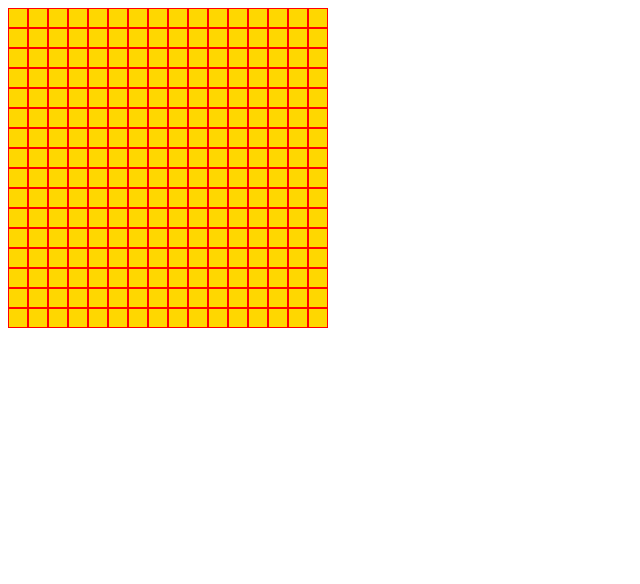
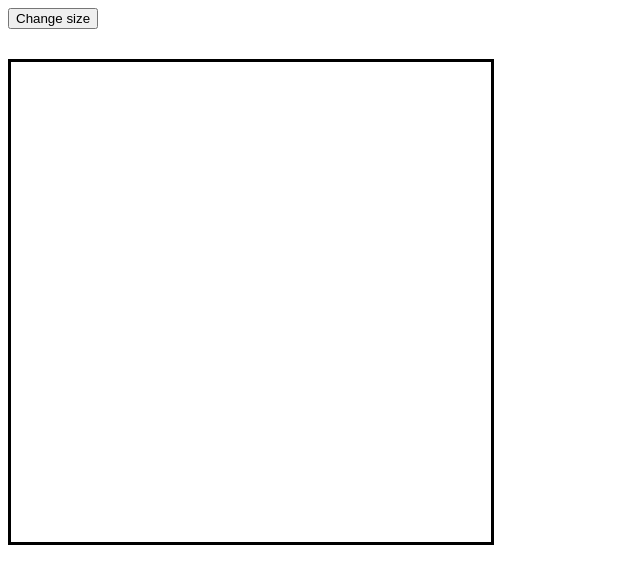
Before and after one commit to Rod-97/etch-a-sketch, a plain HTML site: page index.html in a window 1280 px wide. Shown: the whole page, without its empty margins (0-640 px from the left). Drawn offline with Linux system fonts and the light colour scheme.

Commit message:
allow users to change grid size

```diff
--- a/index.html
+++ b/index.html
@@ -8,6 +8,7 @@
     <script src="script.js" defer></script>
   </head>
   <body>
+    <button id="size-btn">Change size</button>
     <div id="container"></div>
   </body>
 </html>
--- a/script.js
+++ b/script.js
@@ -1,12 +1,31 @@
 const container = document.querySelector("#container");
+const containerSize = 480;
+container.style.height = `${containerSize}px`;
+container.style.width = `${containerSize}px`;
 
-const size = 16;
+const defaultGridSize = 16;
 
-for (let i = 0; i < size * size; i++) {
+function createGrid(gridSize) {
+  const squareSize = containerSize / gridSize;
+
+  for (let i = 0; i < gridSize * gridSize; i++) {
     const square = document.createElement("div");
+    square.style.cssText = `width: ${squareSize}px; height: ${squareSize}px`;
     square.classList.add("square");
     square.addEventListener("mouseover", () => {
       square.style.backgroundColor = "red";
     });
     container.appendChild(square);
   }
+}
+
+createGrid(defaultGridSize);
+
+const sizeBtn = document.querySelector("#size-btn");
+
+sizeBtn.addEventListener("click", () => {
+  const newSize = prompt("Enter new size for the grid (1-100):");
+  if (newSize < 1 || newSize > 100) return;
+  container.innerHTML = "";
+  createGrid(newSize);
+});
--- a/styles.css
+++ b/styles.css
@@ -1,15 +1,15 @@
+#size-btn {
+  margin-bottom: 30px;
+}
+
 #container {
   display: flex;
   justify-content: center;
   align-items: center;
   flex-wrap: wrap;
-  width: 320px;
-  height: 320px;
+  border: 3px solid black;
 }
 
 .square {
-  width: 18px;
-  height: 18px;
-  background-color: gold;
-  border: 1px solid red;
+  background-color: white;
 }
```
Lines whose indentation alone changed are shown as unchanged.
